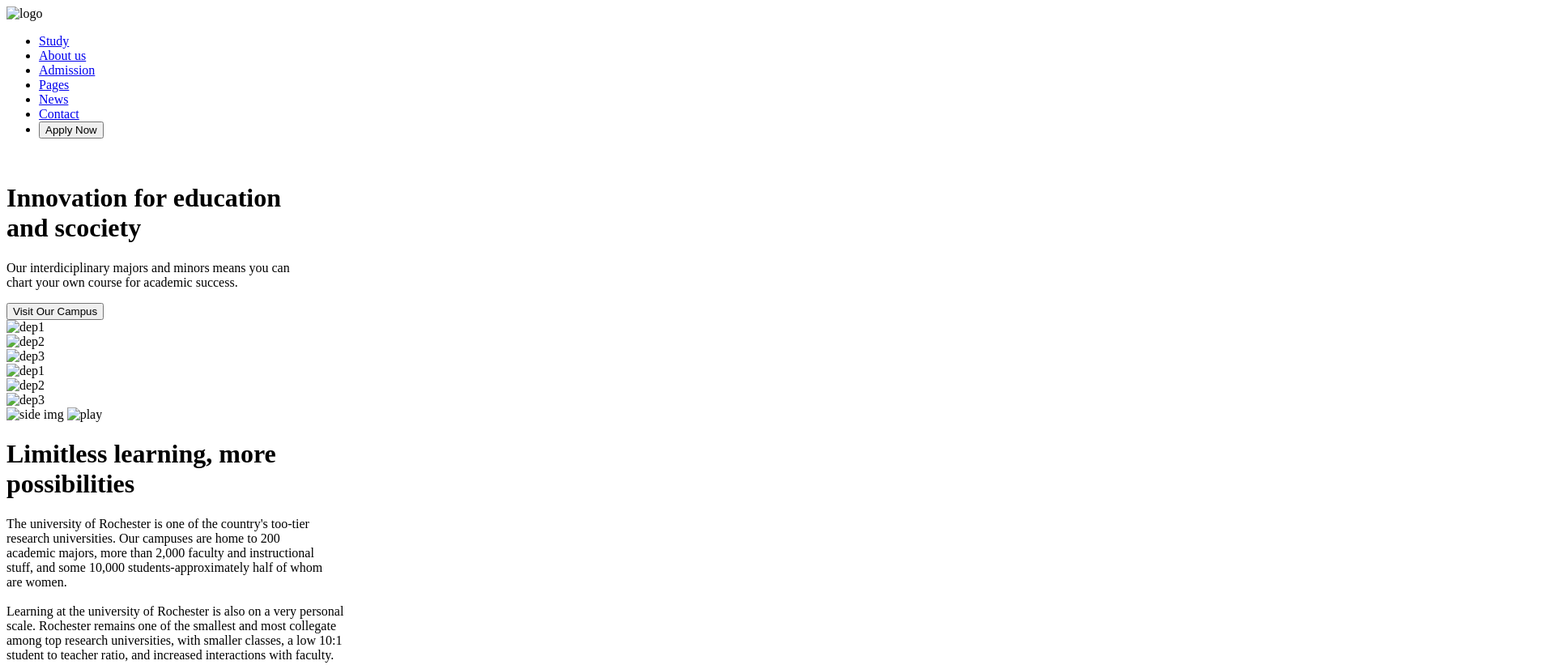
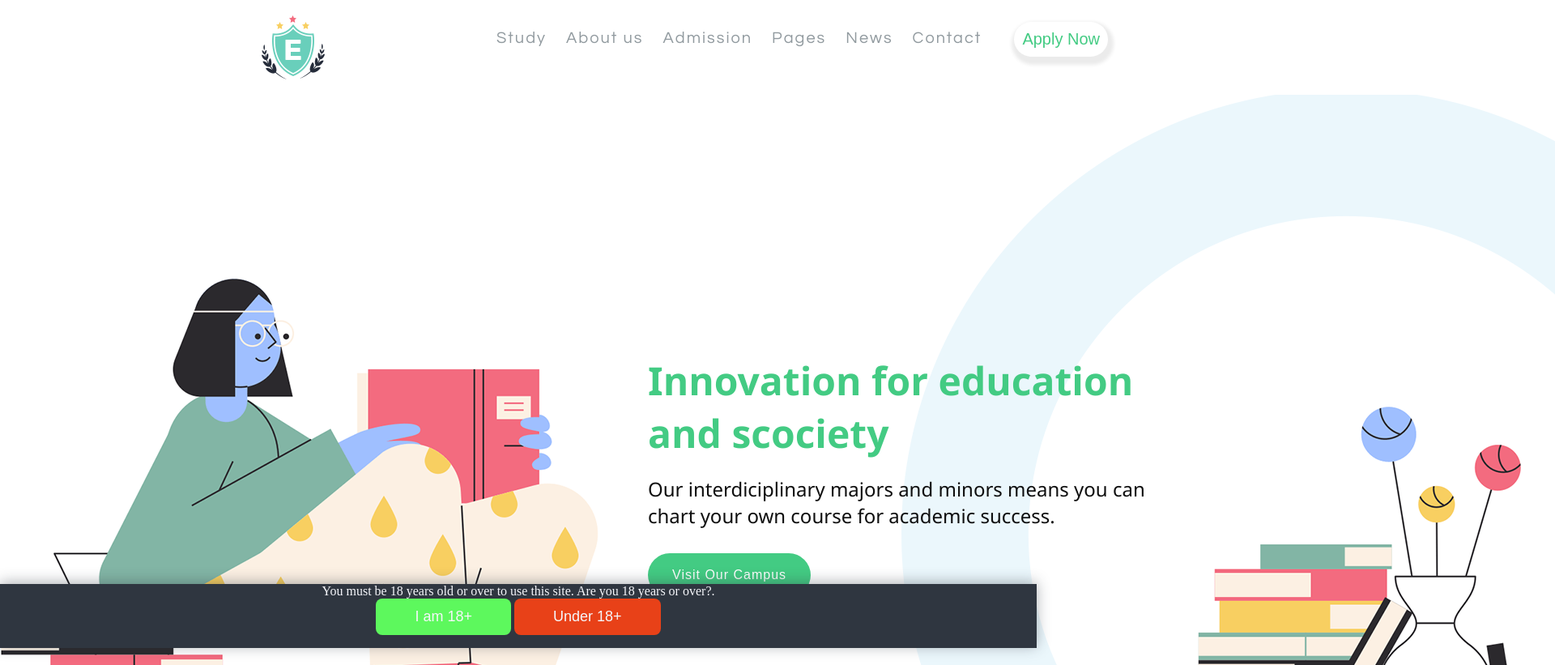
Before and after one commit to RifatRobin/Home-02, a plain HTML site: page index.html in a window 1280 px wide. Shown: the top 821 px of the page at 81% size, 1920 px wide, since content can reach past the window. Drawn offline with nearby package versions, Linux system fonts and the light colour scheme; the site is published under a folder, as on GitHub Pages, so addresses that start at the root find nothing.

Commit message:
modified

```diff
--- a/index.html
+++ b/index.html
@@ -5,16 +5,16 @@
     <meta charset="UTF-8">
     <meta name="viewport" content="width=device-width, initial-scale=1.0">
     <title>Home-01_psd</title>
-    <link rel="stylesheet" href="/css/all.css">
-    <link rel="stylesheet" href="/css/all.min.css">
-    <link rel="stylesheet" href="/css/fontawesome.min.css">
-    <link rel="stylesheet" href="/css/fontawesome.css">
-    <link rel="stylesheet" href="/css/fontawesome-all.min.css">
+    <link rel="stylesheet" href="css/all.css">
+    <link rel="stylesheet" href="css/all.min.css">
+    <link rel="stylesheet" href="css/fontawesome.min.css">
+    <link rel="stylesheet" href="css/fontawesome.css">
+    <link rel="stylesheet" href="css/fontawesome-all.min.css">
 
     <link rel="stylesheet" href="https://pro.fontawesome.com/releases/v5.10.0/css/all.css"
         integrity="sha384-AYmEC3Yw5cVb3ZcuHtOA93w35dYTsvhLPVnYs9eStHfGJvOvKxVfELGroGkvsg+p" crossorigin="anonymous" />
     <script src="https://cdn.jsdelivr.net/npm/js-cookie@rc/dist/js.cookie.min.js"></script>
-    <link rel="stylesheet" href="/css/index.css">
+    <link rel="stylesheet" href="css/index.css">
 
 </head>
 
@@ -23,7 +23,7 @@
     <!-- nav bar -->
     <div class="nav_bar">
         <nav>
-            <img src="/img/logo.png" alt="logo" class="logo">
+            <img src="img/logo.png" alt="logo" class="logo">
             <ul>
                 <li><a href="#">Study</a></li>
                 <li><a href="#">About us</a></li>
@@ -39,7 +39,7 @@
 
     <!-- header image -->
     <div class="container head_img">
-        <img src="/img/img12.png" alt="">
+        <img src="img/img12.png" alt="">
     </div>
 
     <!-- header text -->
@@ -53,19 +53,19 @@
 
     <!-- department name -->
     <div class="grid-container">
-        <div class="grid-item"><img src="/img/dep1.jpg" alt="dep1"></div>
-        <div class="grid-item"><img src="/img/dep2.jpg" alt="dep2"></div>
-        <div class="grid-item"><img src="/img/dep3.jpg" alt="dep3"></div>
+        <div class="grid-item"><img src="img/dep1.jpg" alt="dep1"></div>
+        <div class="grid-item"><img src="img/dep2.jpg" alt="dep2"></div>
+        <div class="grid-item"><img src="img/dep3.jpg" alt="dep3"></div>
 
-        <div class="grid-item"><img src="/img/dep4.jpg" alt="dep1"></div>
-        <div class="grid-item"><img src="/img/dep5.jpg" alt="dep2"></div>
-        <div class="grid-item"><img src="/img/dep6.jpg" alt="dep3"></div>
+        <div class="grid-item"><img src="img/dep4.jpg" alt="dep1"></div>
+        <div class="grid-item"><img src="img/dep5.jpg" alt="dep2"></div>
+        <div class="grid-item"><img src="img/dep6.jpg" alt="dep3"></div>
     </div>
 
     <!-- side image with play button -->
     <div class="side_img">
-        <img src="/img/side img.png" alt="side img">
-        <img src="/img/playbtn.png" alt="play" class="play-btn">
+        <img src="img/side img.png" alt="side img">
+        <img src="img/playbtn.png" alt="play" class="play-btn">
     </div>
 
 
@@ -106,9 +106,9 @@
 
     <!-- call to action -->
     <div class="c2action">
-        <img src="/img/model bg.jpg" alt="" class="mbg">
-        <img src="/img/model1.png" alt="" class="m1">
-        <img src="/img/model2.png" alt="" class="m2">
+        <img src="img/model bg.jpg" alt="" class="mbg">
+        <img src="img/model1.png" alt="" class="m1">
+        <img src="img/model2.png" alt="" class="m2">
         <p class="n">START YOUR COURSES!</p>
         <p class="r">TRY NOW FOR FREE</p>
         <h2>Are you ready to work faster?</h2>
@@ -242,7 +242,7 @@
         <div class="container">
             <div class="ftr">
                 <!-- <h3>About</h3> -->
-                <img src="/img/logo1.png" alt="">
+                <img src="img/logo1.png" alt="">
                 <p>Edumodo focuses on creating megnificient <br>
                     education websites with ease. Take the <br>
                     lead in the race with Learned.</p>
@@ -323,7 +323,7 @@
         </center>
     </div>
 
-    <script src="/js/index.js"></script>
+    <script src="js/index.js"></script>
 </body>
 
 </html>
```
Also changed, not shown: img/card1.jpg (deleted), img/card2.jpg (deleted), img/card3.jpg (deleted), img/card4.jpg (deleted), img/card5.jpg (deleted), img/card6.jpg (deleted), img/card7.jpg (deleted), img/card8.jpg (deleted), img/img1.png (deleted), img/s_slide.png (deleted), img/side img1.png (deleted), img/side img2.png (deleted).
